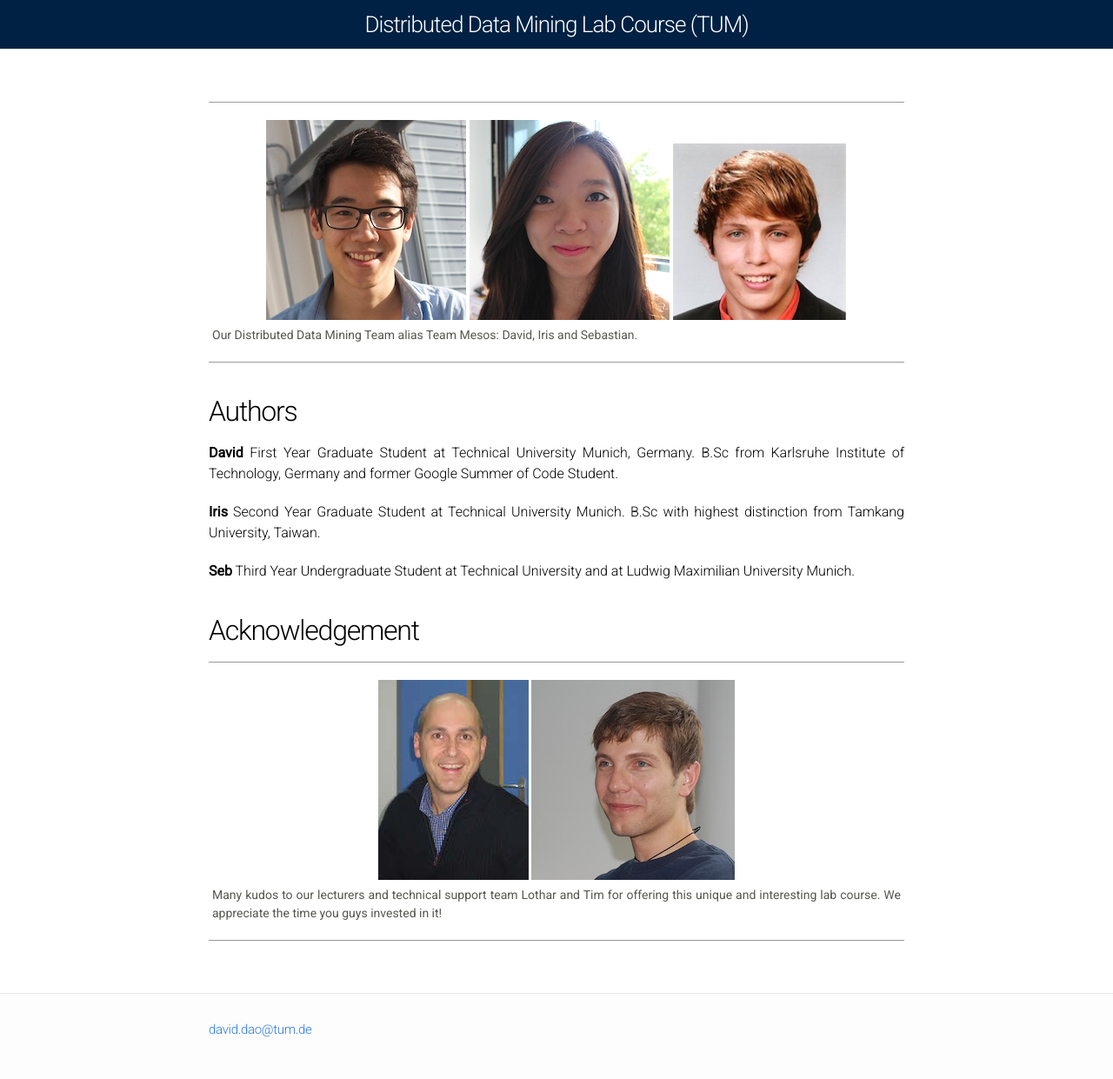
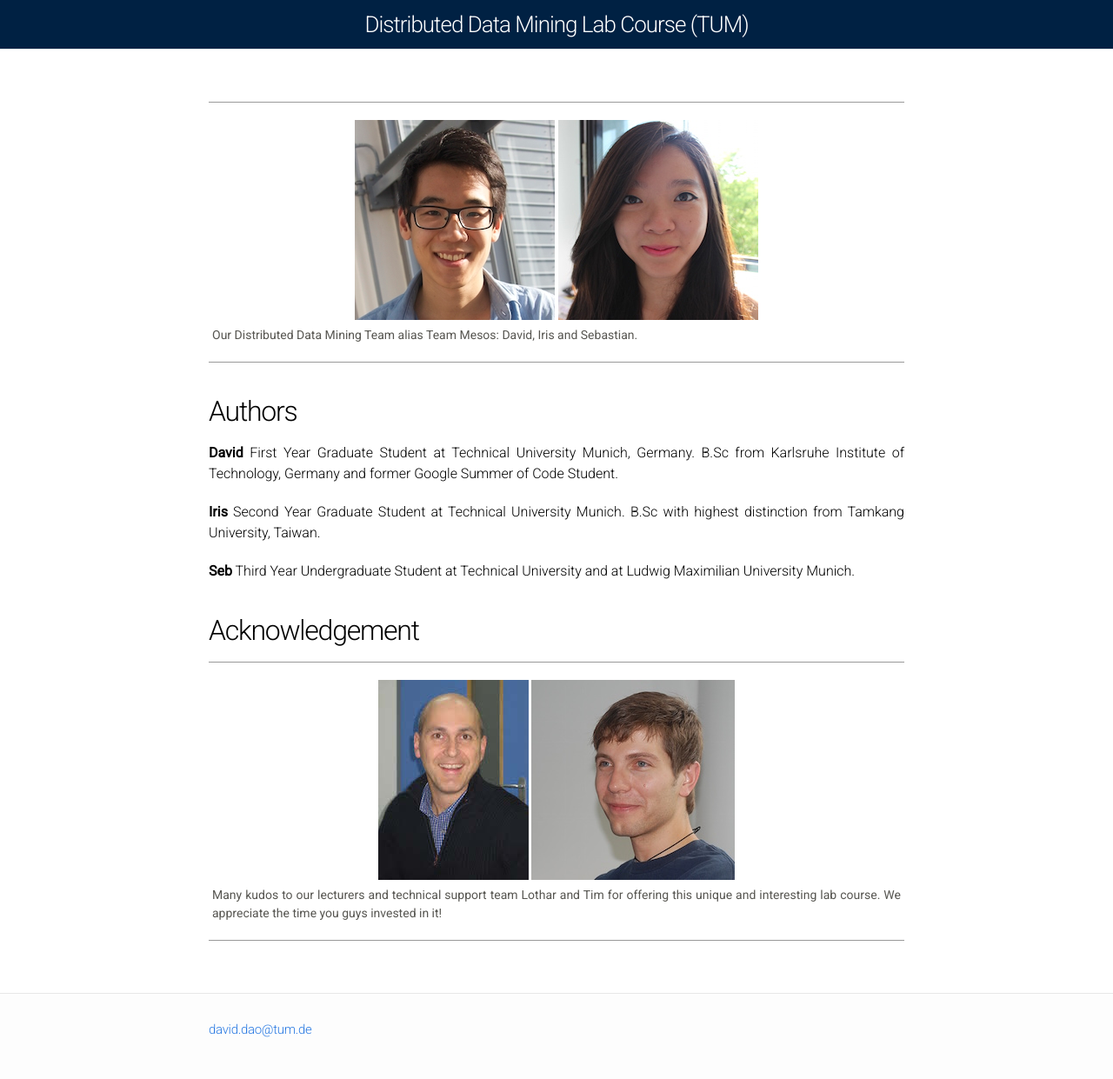
Before and after one commit to daviddao/ddm-script, a Jekyll site: the page built from authors.md, in a window 1280 px wide. Shown: the whole page at 87% size. Built offline with Jekyll 4.4.1, drawn with Linux system fonts in a browser that asks for light colours; Markdown is read by kramdown in place of the engine named in the settings.

Commit message:
removed bad quality pic of seb

```diff
--- a/authors.md
+++ b/authors.md
@@ -7,7 +7,6 @@ permalink: /authors/
 <div class="fig figcenter fighighlight">
   <img src="{{'/assets/david.png' | prepend: site.baseurl }}">
   <img src="{{'/assets/iris.png' | prepend: site.baseurl }}">
-  <img src="{{'/assets/seb.png' | prepend: site.baseurl }}">
   <div class="figcaption">
     Our Distributed Data Mining Team alias Team Mesos: David, Iris and Sebastian.
   </div>
```
Also changed, not shown: assets/seb.png.
